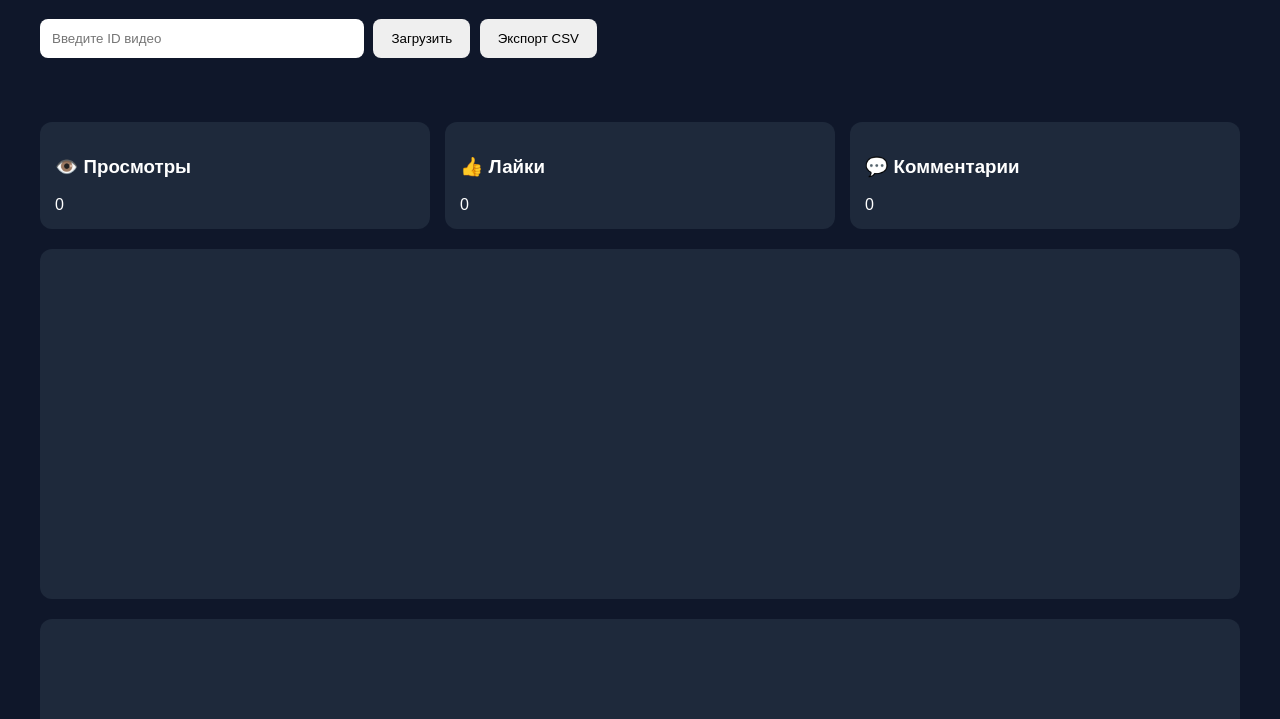
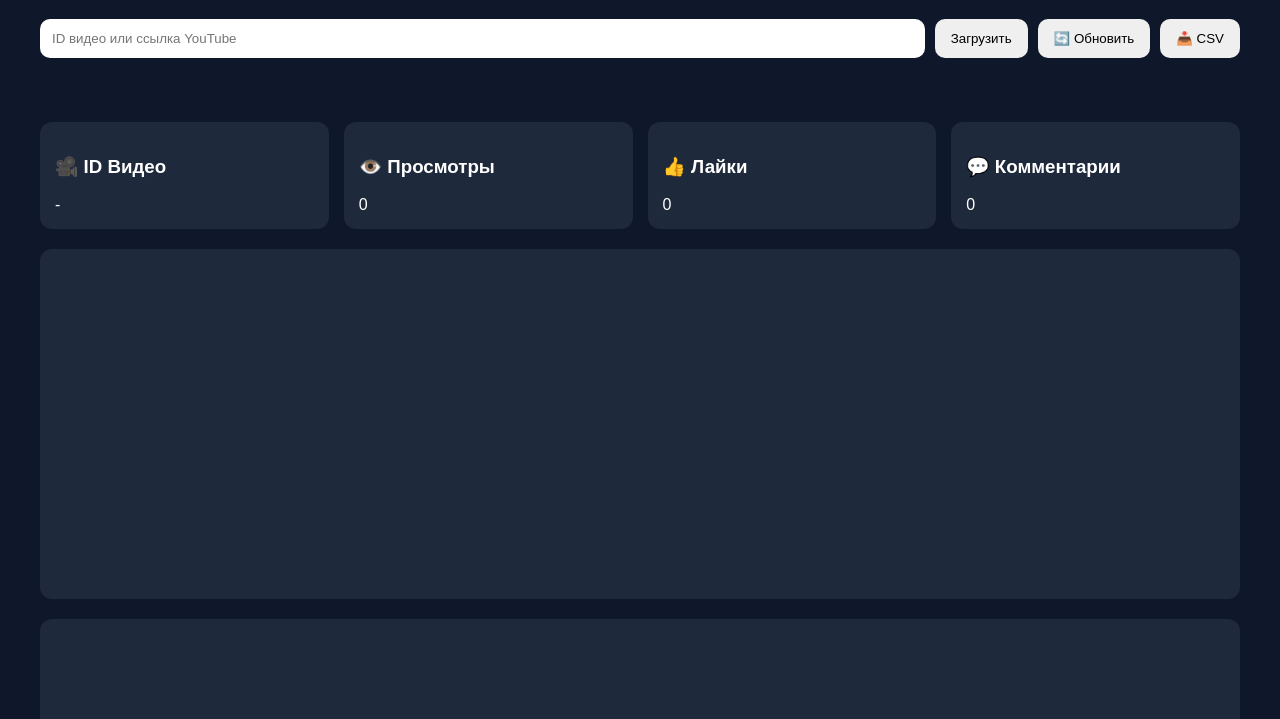
Before and after one commit to PozzisMine/Test228, a plain HTML site: page index.html in a window 1280 px wide. Both pictures are taken after a click on the button "Загрузить". Shown: the part 81-800 px from the top of the page. Drawn offline with nearby package versions, Linux system fonts and the light colour scheme.

Commit message:
Update index.html

```diff
--- a/index.html
+++ b/index.html
@@ -6,29 +6,34 @@
 <title>YouTube Analytics</title>
 <script src="https://cdn.jsdelivr.net/npm/echarts/dist/echarts.min.js"></script>
 <style>
-body{margin:0;padding:20px;background:#0f172a;color:white;font-family:Arial,sans-serif}
+*{box-sizing:border-box}
+body{margin:0;padding:20px;background:#0f172a;color:#fff;font-family:Arial,sans-serif}
 .container{max-width:1200px;margin:auto}
-input{width:300px;padding:12px;border:none;border-radius:8px}
-button{padding:12px 18px;border:none;border-radius:8px;cursor:pointer;margin-left:5px}
+.top{display:flex;gap:10px;flex-wrap:wrap}
+input{flex:1;min-width:260px;padding:12px;border:none;border-radius:10px}
+button{padding:12px 16px;border:none;border-radius:10px;cursor:pointer}
 .stats{display:grid;grid-template-columns:repeat(auto-fit,minmax(220px,1fr));gap:15px;margin-top:20px}
-.card,.chart{background:#1e293b;border-radius:12px}
-.card{padding:15px}
-.chart{width:100%;height:350px;margin-top:20px}
-#thumbnail{margin-top:20px;max-width:100%;border-radius:12px}
+.card{background:#1e293b;padding:15px;border-radius:12px}
+.chart{height:350px;background:#1e293b;border-radius:12px;margin-top:20px}
+#thumbnail{max-width:100%;border-radius:12px;margin-top:20px}
 </style>
 </head>
 <body>
 <div class="container">
 <h1>YouTube Analytics</h1>
 
-<input id="videoId" placeholder="Введите ID видео">
+<div class="top">
+<input id="videoId" placeholder="ID видео или ссылка YouTube">
 <button onclick="loadVideo()">Загрузить</button>
-<button onclick="exportCSV()">Экспорт CSV</button>
+<button onclick="refreshVideo()">🔄 Обновить</button>
+<button onclick="exportCSV()">📥 CSV</button>
+</div>
 
 <h2 id="title"></h2>
 <img id="thumbnail">
 
 <div class="stats">
+<div class="card"><h3>🎥 ID Видео</h3><div id="videoIdDisplay">-</div></div>
 <div class="card"><h3>👁️ Просмотры</h3><div id="views">0</div></div>
 <div class="card"><h3>👍 Лайки</h3><div id="likes">0</div></div>
 <div class="card"><h3>💬 Комментарии</h3><div id="comments">0</div></div>
@@ -40,14 +45,32 @@ button{padding:12px 18px;border:none;border-radius:8px;cursor:pointer;margin-lef
 
 <script>
 let currentHistory=[];
+let currentVideoId="";
 
 const viewsChart=echarts.init(document.getElementById("viewsChart"));
 const likesChart=echarts.init(document.getElementById("likesChart"));
 const commentsChart=echarts.init(document.getElementById("commentsChart"));
 
+function extractVideoId(input){
+ const m=input.match(/(?:v=|youtu\.be\/)([a-zA-Z0-9_-]{11})/);
+ return m?m[1]:input.trim();
+}
+
+window.onload=()=>{
+ const saved=localStorage.getItem("lastVideoId");
+ if(saved){
+   document.getElementById("videoId").value=saved;
+   loadVideo();
+ }
+};
+
 async function loadVideo(){
- const id=document.getElementById("videoId").value.trim();
- if(!id){alert("Введите ID видео");return;}
+ try{
+  const id=extractVideoId(document.getElementById("videoId").value);
+  if(!id){alert("Введите ID");return;}
+
+  currentVideoId=id;
+  localStorage.setItem("lastVideoId",id);
 
   const res=await fetch(`https://livecounts.lol/api/video/${id}/analytics`);
   const data=await res.json();
@@ -56,11 +79,12 @@ async function loadVideo(){
 
   document.getElementById("title").textContent=data.video.title;
   document.getElementById("thumbnail").src=data.currentStats.thumbnailUrl;
+  document.getElementById("videoIdDisplay").textContent=id;
   document.getElementById("views").textContent=data.currentStats.viewCount.toLocaleString();
   document.getElementById("likes").textContent=data.currentStats.likeCount.toLocaleString();
   document.getElementById("comments").textContent=data.currentStats.commentCount.toLocaleString();
 
- const times=currentHistory.map(x=>new Date(x.timestamp).toLocaleTimeString());
+  const times=currentHistory.map(x=>new Date(x.timestamp).toLocaleTimeString("ru-RU",{hour:"2-digit",minute:"2-digit"}));
   const views=currentHistory.map(x=>x.viewCount);
   const likes=currentHistory.map(x=>x.likeCount);
   const comments=currentHistory.map(x=>x.commentCount);
@@ -81,26 +105,33 @@ async function loadVideo(){
   draw(viewsChart,"Просмотры",views);
   draw(likesChart,"Лайки",likes);
   draw(commentsChart,"Комментарии",comments);
+
+ }catch(e){
+  console.error(e);
+  alert("Ошибка загрузки данных");
+ }
+}
+
+function refreshVideo(){
+ if(currentVideoId) loadVideo();
 }
 
 function exportCSV(){
- if(currentHistory.length===0){
-   alert("Сначала загрузите видео");
-   return;
+ if(!currentHistory.length){alert("Нет данных");return;}
+ let csv="Время,Просмотры,Лайки,Комментарии\n";
+ currentHistory.forEach(i=>{
+  csv+=`${i.timestamp},${i.viewCount},${i.likeCount},${i.commentCount}\n`;
+ });
+ const blob=new Blob([csv],{type:"text/csv;charset=utf-8;"});
+ const a=document.createElement("a");
+ a.href=URL.createObjectURL(blob);
+ a.download=(currentVideoId||"analytics")+".csv";
+ a.click();
 }
 
- let csv="Время,Просмотры,Лайки,Комментарии\n";
-
- currentHistory.forEach(item=>{
-   csv+=`${item.timestamp},${item.viewCount},${item.likeCount},${item.commentCount}\n`;
- });
-
- const blob=new Blob([csv],{type:"text/csv;charset=utf-8;"});
- const link=document.createElement("a");
- link.href=URL.createObjectURL(blob);
- link.download="analytics.csv";
- link.click();
-}
+setInterval(()=>{
+ if(currentVideoId) loadVideo();
+},60000);
 </script>
 </div>
 </body>
```
Lines whose indentation alone changed are shown as unchanged.
